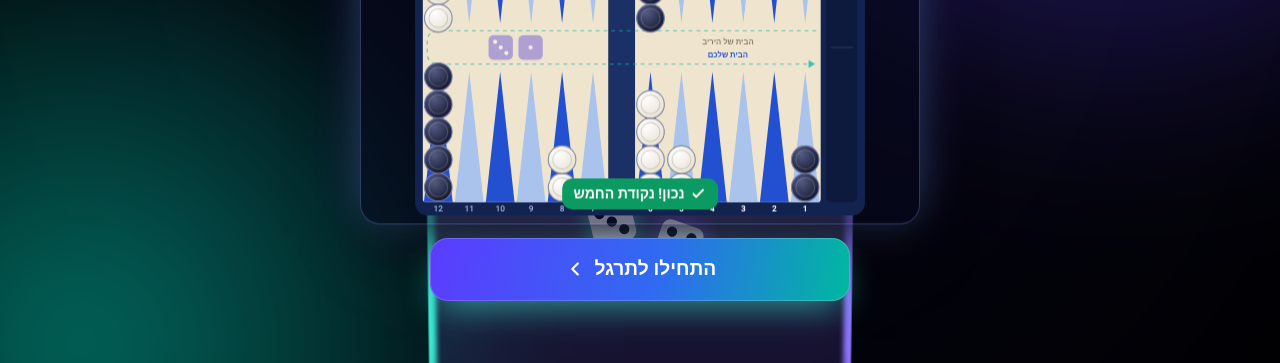
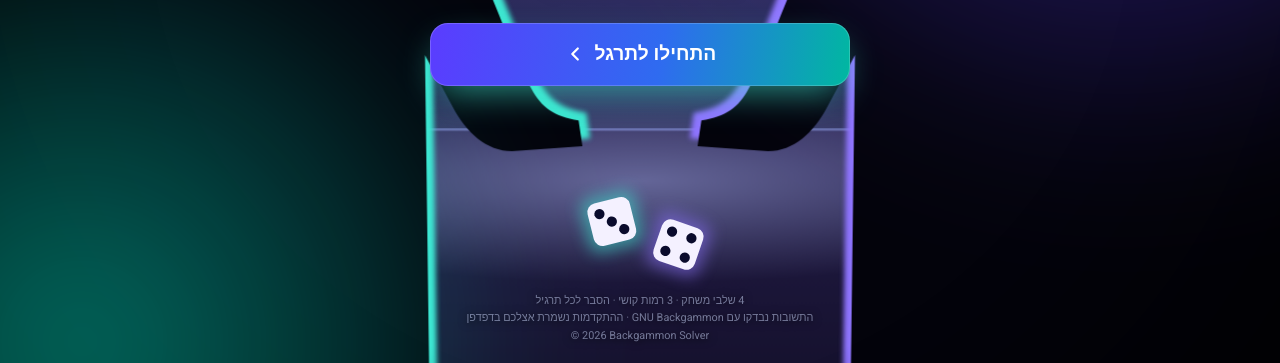
Before and after one commit to NIMRODYAROKER/Backgammon-Solver, a plain HTML site: page index.html in a window 1280 px wide. Shown: the part 437-800 px from the top of the page. Drawn offline with Linux system fonts and the light colour scheme.

Commit message:
Opening screen: remove board preview, center start button, add small footer lines
Co-Authored-By: Claude Opus 5.5 <noreply@anthropic.com>
Claude-Session: https://claude.ai/code/session_01DPDobSAQH4NZRshZGY2YNM

```diff
--- a/index.html
+++ b/index.html
@@ -112,11 +112,12 @@ body.home .logo-mark{background:rgba(255,255,255,.08);box-shadow:inset 0 0 0 1.5
 .aura.a2{width:70vmax;height:70vmax;bottom:-35vmax;left:-30vmax;background:radial-gradient(closest-side,#00c2a8,transparent);animation:auraB 19s ease-in-out infinite alternate}
 @keyframes auraA{to{transform:translate(-12vmax,10vmax) scale(1.15)}}
 @keyframes auraB{to{transform:translate(10vmax,-12vmax) scale(1.1)}}
-#v-home .screen.hero{position:relative;z-index:1;justify-content:space-between;gap:12px;
+#v-home .screen.hero{position:relative;z-index:1;justify-content:center;gap:26px;
   padding-top:calc(var(--hdr) + env(safe-area-inset-top) + var(--top-x) + 14px);padding-bottom:calc(18px + env(safe-area-inset-bottom))}
 .hero-head{display:flex;flex-direction:column;align-items:center;gap:10px;margin-top:auto}
 .hero-cta{width:100%;display:flex;justify-content:center;margin-bottom:auto}
-@media (max-width:719px){.hero-head{margin-top:2vh}.hero-cta{margin-bottom:0}}
+.hero-foot{text-align:center;font-size:.68rem;line-height:1.6;color:rgba(195,205,240,.55);text-shadow:0 1px 8px rgba(0,0,0,.8)}
+.hero-foot p{margin:0}
 #v-home h1{color:#fff;font-size:clamp(2.2rem,10vw,3.6rem);line-height:1.08;text-shadow:0 6px 40px rgba(0,0,0,.75)}
 #v-home .grad{background:linear-gradient(90deg,#a492ff,#3ee6d0,#a492ff);background-size:200% 100%;-webkit-background-clip:text;background-clip:text;color:transparent;animation:shine 6s linear infinite}
 @keyframes shine{to{background-position:-200% 0}}
@@ -129,11 +130,10 @@ body.home .logo-mark{background:rgba(255,255,255,.08);box-shadow:inset 0 0 0 1.5
 .btn-hero::after{content:"";position:absolute;top:0;bottom:0;width:40%;left:-60%;background:linear-gradient(100deg,transparent,rgba(255,255,255,.35),transparent);transform:skewX(-20deg);animation:sweep 3.2s ease-in-out infinite}
 @keyframes sweep{0%,55%{left:-60%}100%{left:130%}}
 @keyframes pulseGlow{50%{box-shadow:0 14px 46px -6px rgba(62,230,208,.85),0 0 0 1px rgba(255,255,255,.28) inset}}
-#v-home.on .hero-head,#v-home.on .preview-wrap,#v-home.on .hero-cta{animation:rise .7s cubic-bezier(.2,.8,.2,1) both}
-#v-home.on .preview-wrap{animation-delay:.12s}
-#v-home.on .hero-cta{animation-delay:.24s}
+#v-home.on .hero-head,#v-home.on .hero-cta,#v-home.on .hero-foot{animation:rise .7s cubic-bezier(.2,.8,.2,1) both}
+#v-home.on .hero-cta{animation-delay:.15s}
+#v-home.on .hero-foot{animation-delay:.3s}
 @keyframes rise{from{opacity:0;transform:translateY(18px)}to{opacity:1;transform:none}}
-.preview-wrap{width:100%;display:flex;justify-content:center;min-height:0}
 .hs-cone{animation:hsFlick 7s ease-in-out infinite}
 .hs-dust circle{animation:hsDrift 14s linear infinite}
 @keyframes hsFlick{0%,100%{opacity:1}45%{opacity:.82}50%{opacity:.95}55%{opacity:.86}}
@@ -353,12 +353,13 @@ body.home .logo-mark{background:rgba(255,255,255,.08);box-shadow:inset 0 0 0 1.5
       <h1>תפסיקו לנחש.<br><span class="grad">תתחילו להבין.</span></h1>
       <p class="lead">120 תרגילי שש בש על לוח אמיתי, עם הסבר לכל מהלך.</p>
     </div>
-    <div class="preview-wrap"><div class="preview">
-      <svg id="heroBoard" viewBox="0 0 814 608" role="img" aria-label="לוח שש בש: הפתיחה 3-1"></svg>
-      <span class="toast-ok" id="heroToast"><svg width="16" height="16" viewBox="0 0 24 24" fill="none" stroke="currentColor" stroke-width="2.8"><path d="M20 6 9 17l-5-5"/></svg>נכון! נקודת החמש</span>
-    </div></div>
     <div class="hero-cta"><button class="btn btn-lg btn-hero" data-go="#/practice">התחילו לתרגל
       <svg viewBox="0 0 24 24" fill="none" stroke="currentColor" stroke-width="2.4" stroke-linecap="round" stroke-linejoin="round"><path d="M15 18l-6-6 6-6"/></svg></button></div>
+    <footer class="hero-foot">
+      <p>4 שלבי משחק · 3 רמות קושי · הסבר לכל תרגיל</p>
+      <p>התשובות נבדקו עם GNU Backgammon · ההתקדמות נשמרת אצלכם בדפדפן</p>
+      <p dir="ltr">© 2026 Backgammon Solver</p>
+    </footer>
   </div>
 </section>
 
@@ -3175,23 +3176,6 @@ function renderPractice() {
 }
 
 /* ---------- Landing ---------- */
-let heroTimer = 0, heroBoard;
-function heroLoop() {
-  clearTimeout(heroTimer);
-  if (!$('#v-home').classList.contains('on')) return;
-  const s0 = Engine.fromDef({ w: { 24: 2, 13: 5, 8: 3, 6: 5 }, b: { 1: 2, 12: 5, 17: 3, 19: 5 } });
-  const toast = $('#heroToast'); toast.classList.remove('show');
-  heroBoard.render(s0, { dice: [3, 1], movable: new Set([8, 6]) });
-  const st1 = { from: 8, to: 5, die: 3, hit: false }, s1 = Engine.apply(s0, st1);
-  const st2 = { from: 6, to: 5, die: 1, hit: false }, s2 = Engine.apply(s1, st2);
-  heroTimer = setTimeout(() => {
-    heroBoard.animate(s0, st1, s1, { dice: [3, 1], used: [true, false] }, 520, () => {
-      heroTimer = setTimeout(() => heroBoard.animate(s1, st2, s2, { dice: [3, 1], used: [true, true] }, 520, () => {
-        toast.classList.add('show'); heroTimer = setTimeout(heroLoop, 2600);
-      }), 250);
-    });
-  }, 1300);
-}
 /* ---------- Glossary ---------- */
 function renderGloss(filter = '', flash = '') {
   const f = filter.trim();
@@ -3224,14 +3208,13 @@ function route() {
   }
   else if (h === '#/play') { if (!SES) return go('#/practice'); show('play'); if (!X || X.ex.id !== SES.ids[SES.i]) loadExercise(); }
   else if (h === '#/summary') { if (!SES) return go('#/practice'); show('summary'); }
-  else { show('home'); heroLoop(); }
+  else { show('home'); }
 }
 
 /* ---------- Wiring ---------- */
 function init() {
   Store.load(); updateBadge();
   board = new Board($('#board'), { homeRight: Store.d.homeRight });
-  heroBoard = new Board($('#heroBoard'));
   const svg = $('#board');
   svg.addEventListener('pointerdown', onDown);
   svg.addEventListener('pointermove', onMove);
```
